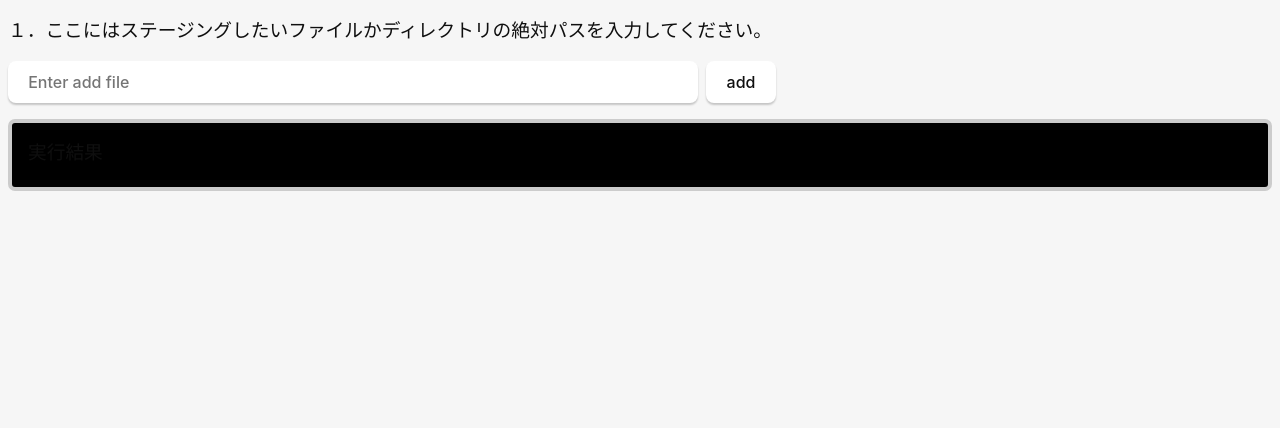
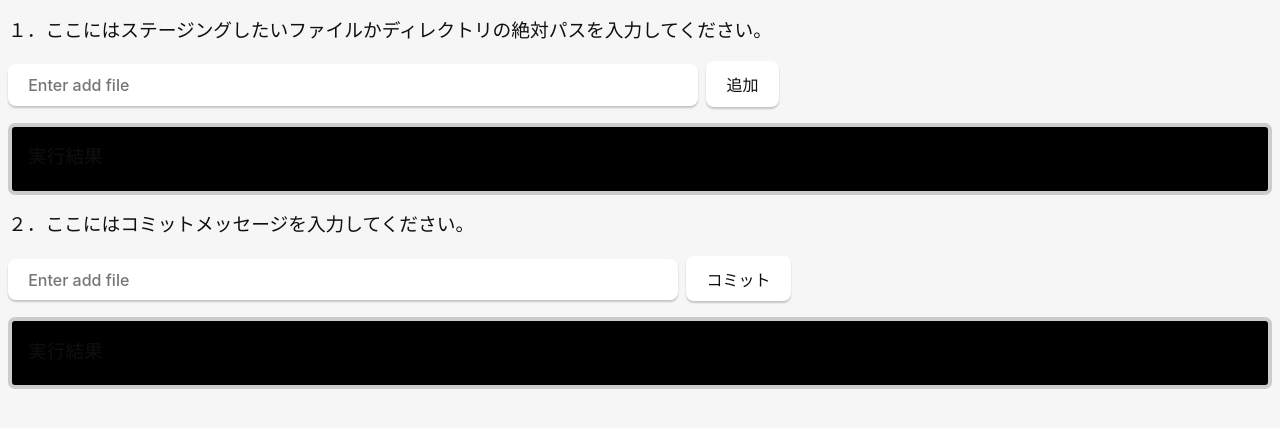
Before and after one commit to Rerurate514/GitAidTools, a React (Vite) app: page / in a window 1280 px wide. Shown: the top 428 px of the page. Built offline with nearby package versions, Linux system fonts and the light colour scheme.

Commit message:
git commitコマンドの実装と修正

```diff
--- a/src/assets/components/InputCommitMsg.tsx
+++ b/src/assets/components/InputCommitMsg.tsx
@@ -1,23 +1,30 @@
 import { invoke } from "@tauri-apps/api";
-import React, { useState } from "react";
+import { useState } from "react";
+import ShowResultMsg from "./ShowResultMsg"
 
 export const CommitMsg = () => {
     const [commitMsg, setCommitMsg] = useState("")
+    const [result, setResult] = useState("");
 
     async function git_commit_cmd() {
-        await invoke("git_commit_cmd",{commitMsg})
+        console.log({commitMsg})
+        setResult(await invoke("git_commit_cmd",{ commitMsg }))
     }
 
     return(
         <div>
+            <h3>２．ここにはコミットメッセージを入力してください。</h3>
+            <div style={{display: 'flex'}}>
                 <form
                 onSubmit={(e) => {
                     e.preventDefault(),
                     git_commit_cmd()
                 }}>
-                <input style={{width: '650px'}} onChange={(e) => {setCommitMsg(e.currentTarget.value)}} placeholder="Enter commit message"></input>
-                <button type="submit" style={{marginLeft: '8px'}}></button>
+                    <input style={{width: '630px'}} onChange={(e) => {setCommitMsg(e.currentTarget.value)}} placeholder="Enter add file"></input>
+                    <button type="submit" style={{marginLeft: '8px'}}>コミット</button>
                 </form>
+            </div>
+            <ShowResultMsg resultMsg={result}/>
         </div>
     )
 }
--- a/src/assets/components/InputStageFile.tsx
+++ b/src/assets/components/InputStageFile.tsx
@@ -1,7 +1,6 @@
 import { invoke } from "@tauri-apps/api";
 import { useState } from "react";
 import ShowResultMsg from "./ShowResultMsg"
-
 
 export const InputAddFile = () => {
     const [path, setPath] = useState("");
@@ -21,7 +20,7 @@ export const InputAddFile = () => {
                     git_add_cmd()
                 }}>
                     <input style={{width: '650px'}} onChange={(e) => {setPath(e.currentTarget.value)}} placeholder="Enter add file"></input>
-                    <button type="submit" style={{marginLeft: '8px'}}>add</button>
+                    <button type="submit" style={{marginLeft: '8px'}}>追加</button>
                 </form>
             </div>
             <ShowResultMsg resultMsg={result}/>
--- a/src/assets/components/ShowResultMsg.tsx
+++ b/src/assets/components/ShowResultMsg.tsx
@@ -14,7 +14,7 @@ export const ShowResultMsg = (props: ResultMsgProps) => {
 
     return(
         <div>
-            <div style={{marginTop: '16px', paddingLeft: '16px',
+            <div style={{marginTop: '16px',marginBottom: '16px', paddingLeft: '16px',
 
                                     background: '#000000',
                                     borderWidth: '4px',
--- a/src/main.tsx
+++ b/src/main.tsx
@@ -3,6 +3,7 @@ import ReactDOM from "react-dom/client";
 import "./styles.css";
 import { OAuthRequest } from "./assets/components/OAuthEntryPoint";
 import { InputAddFile } from "./assets/components/InputStageFile";
+import { CommitMsg } from "./assets/components/InputCommitMsg";
 
 ReactDOM.createRoot(document.getElementById("root") as HTMLElement).render(
   <React.StrictMode>
@@ -11,5 +12,6 @@ ReactDOM.createRoot(document.getElementById("root") as HTMLElement).render(
     </style>
     {/* <OAuthRequest /> */}
     <InputAddFile />
+    <CommitMsg />
   </React.StrictMode>
 );
```
Also changed, not shown: 2 other files (tests, documents, lock files or other folders). Lines whose indentation alone changed are shown as unchanged.
